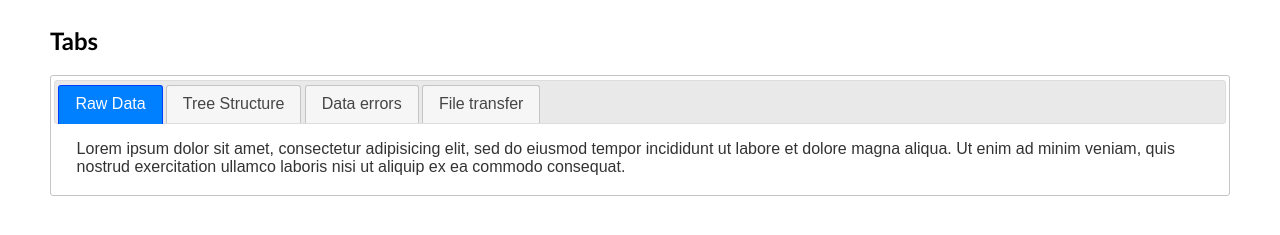
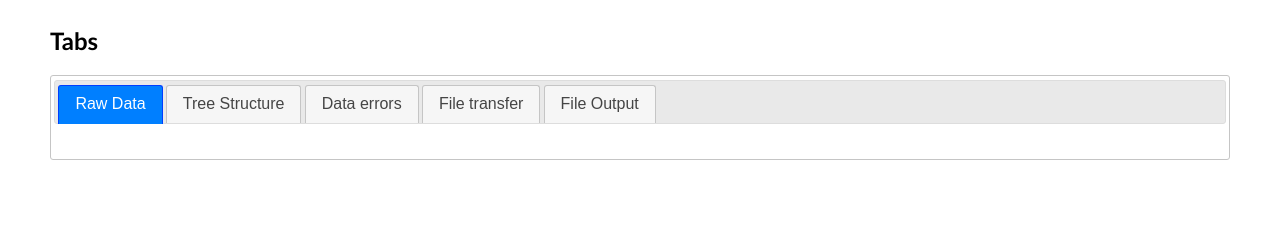
Before and after one commit to ToastyAlmonds/CIS-4980-, a website: page rcii_data_manager/rcii_data_manager/index.html in a window 1280 px wide. Shown: the part 221-456 px from the top of the page. Drawn offline with nearby package versions, Linux system fonts and the light colour scheme.

Commit message:
added a new tab called file output

```diff
--- a/rcii_data_manager/rcii_data_manager/index.html
+++ b/rcii_data_manager/rcii_data_manager/index.html
@@ -69,8 +69,9 @@
 		<li><a href="#tabs-2">Tree Structure</a></li>
 		<li><a href="#tabs-3">Data errors</a></li>
 		<li><a href="#tabs-4">File transfer</a></li>
+		<li><a href="#tabs-5">File Output</a></li>
 	</ul>
-	<div id="tabs-1">Lorem ipsum dolor sit amet, consectetur adipisicing elit, sed do eiusmod tempor incididunt ut labore et dolore magna aliqua. Ut enim ad minim veniam, quis nostrud exercitation ullamco laboris nisi ut aliquip ex ea commodo consequat.</div>
+	<div id="tabs-1"></div>
 	<div id="tabs-2">Phasellus mattis tincidunt nibh. Cras orci urna, blandit id, pretium vel, aliquet ornare, felis. Maecenas scelerisque sem non nisl. Fusce sed lorem in enim dictum bibendum.</div>
 	<div id="tabs-3">Nam dui erat, auctor a, dignissim quis, sollicitudin eu, felis. Pellentesque nisi urna, interdum eget, sagittis et, consequat vestibulum, lacus. Mauris porttitor ullamcorper augue.</div>
 	<div id="tabs-4">Here you can transfer your data to another file
@@ -83,7 +84,9 @@
 						</div>
 						</form>
 						</div>
+	<div id="tabs-5">File output
 
+	</div>
 
 
 
```
